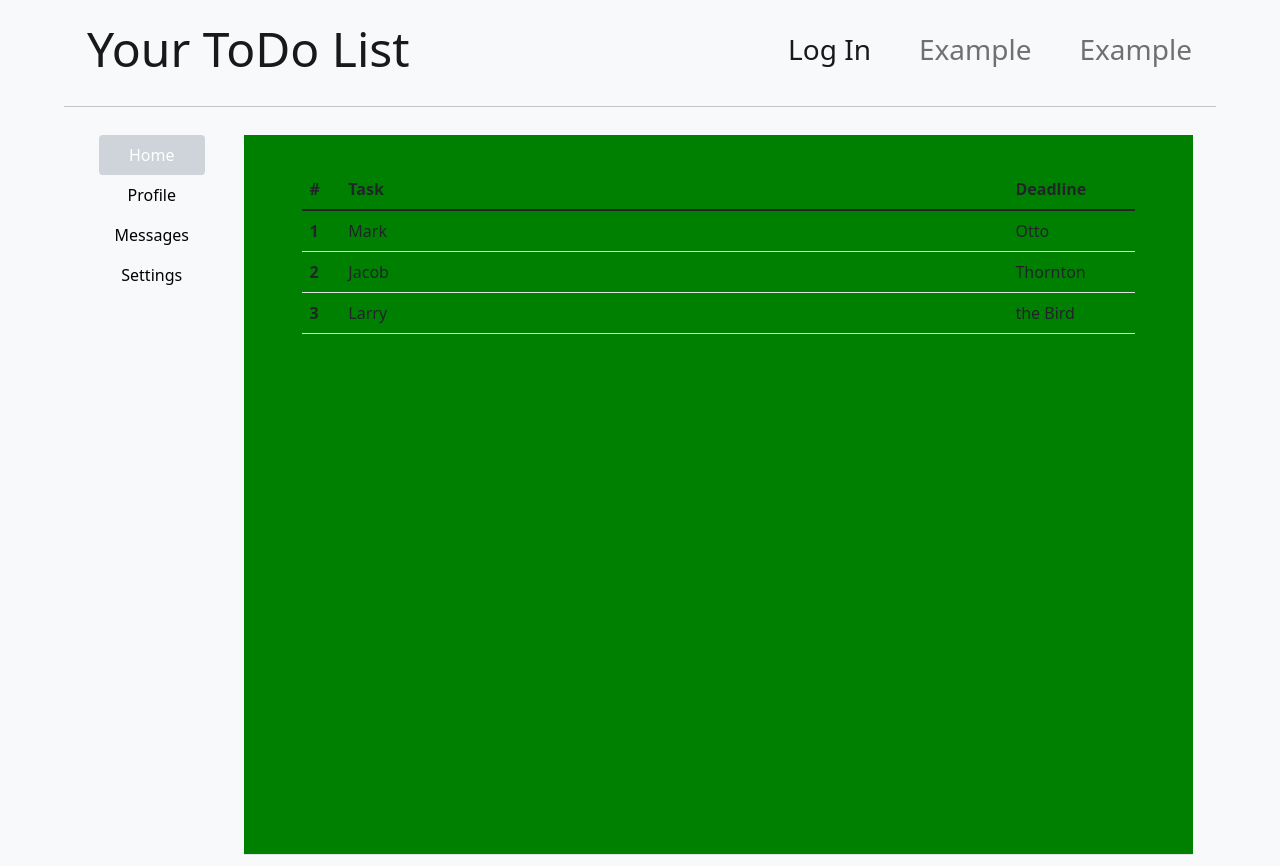
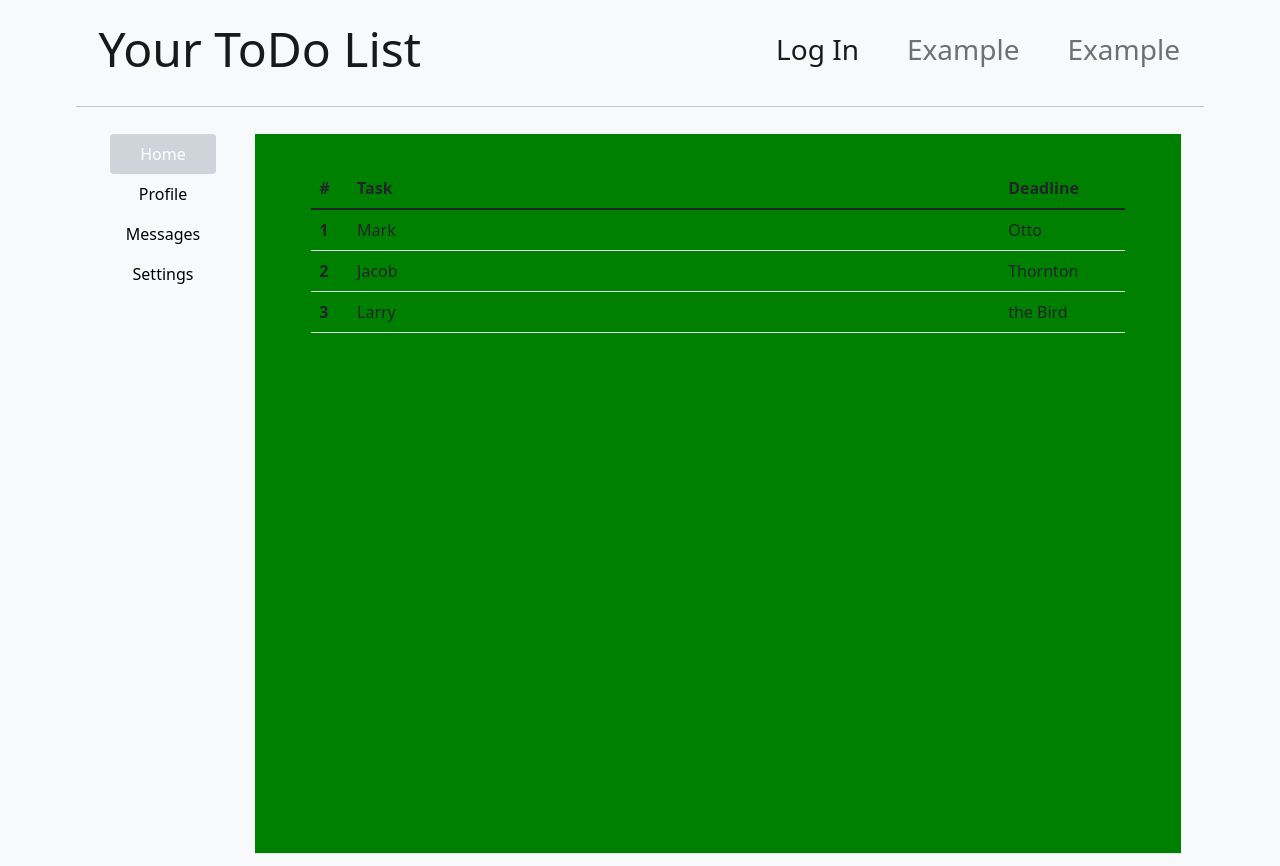
Before and after one commit to RokerDev/ToDoListWebApp, a Flask app: page / in a window 1280 px wide. Run offline with Flask 2, Linux system fonts and the light colour scheme; some libraries are stand-ins or nearby versions.

Commit message:
feat: put navbar and content in the container-fluid div
container-fluid adding 5% padding to left and right side

```diff
--- a/templates/base.html
+++ b/templates/base.html
@@ -23,7 +23,8 @@
 {% endblock %}
 
 {% block navbar %}
-      <nav class="navbar navbar-expand-sm navbar-light bg-light">
+      <div class="container-fluid">
+        <nav class="navbar navbar-expand-sm navbar-light bg-light">
 
         <a class="navbar-brand" href="#">Your ToDo List</a>
         <button class="navbar-toggler" type="button" data-bs-toggle="collapse" data-bs-target="#navbarText" aria-controls="navbarText" aria-expanded="false" aria-label="Toggle navigation">
@@ -32,7 +33,7 @@
         <div class="collapse navbar-collapse" id="navbarText">
           <ul class="navbar-nav ms-auto">
             <li class="nav-item px-3">
-              <a class="nav-link active fs-3" aria-current="page" href="#">Log In</a>
+              <a class="nav-link active fs-3" aria-current="page" href="{{url_for('login')}}">Log In</a>
             </li>
             <li class="nav-item px-3">
               <a class="nav-link fs-3" href="#">Example</a>
@@ -46,6 +47,7 @@
 
       </nav>
 <hr>
+      </div>
 {% endblock %}
 
 {% block scripts %}
--- a/templates/index.html
+++ b/templates/index.html
@@ -2,7 +2,9 @@
 
 {% block content %}
 
-<div class="d-flex align-items-start bg-light">
+<div class="container-fluid">
+
+    <div class="d-flex align-items-start bg-light">
   <div class="nav nav-buttons flex-column nav-pills me-3" id="v-pills-tab" role="tablist" aria-orientation="vertical">
     <button class="nav-link active" id="v-pills-home-tab" data-bs-toggle="pill" data-bs-target="#v-pills-home" type="button" role="tab" aria-controls="v-pills-home" aria-selected="true">Home</button>
     <button class="nav-link" id="v-pills-profile-tab" data-bs-toggle="pill" data-bs-target="#v-pills-profile" type="button" role="tab" aria-controls="v-pills-profile" aria-selected="false">Profile</button>
@@ -28,4 +30,7 @@
 
 
 </div>
+
+</div>
+
 {% endblock %}
```
